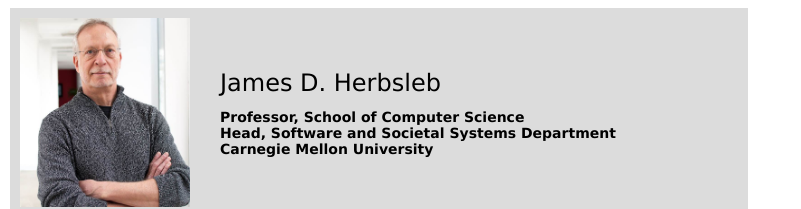
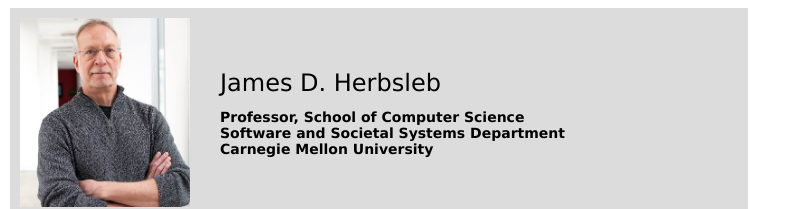
Before and after one commit to jherbsleb/jherbsleb.github.io, a plain HTML site: page index.html in a window 1280 px wide. Shown: the top 209 px of the page, without its empty margins (0-801 px from the left). Drawn offline with Linux system fonts and the light colour scheme.

Commit message:
Update index.html

```diff
--- a/index.html
+++ b/index.html
@@ -21,7 +21,7 @@
             </p>
             <p class="L2">
               Professor, School of Computer Science<br>
-              Head, Software and Societal Systems Department<br>
+              Software and Societal Systems Department<br>
               Carnegie Mellon University </p>
           </td>
         </tr>
```
